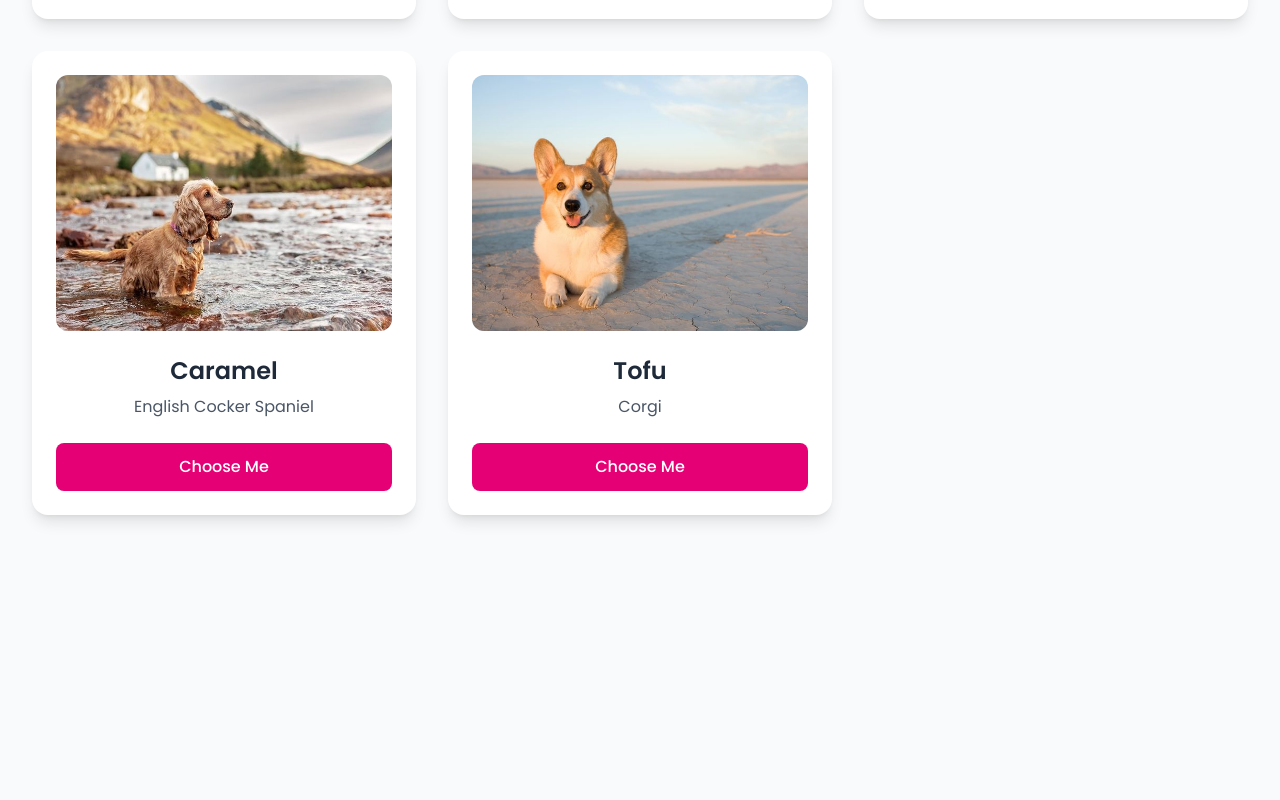
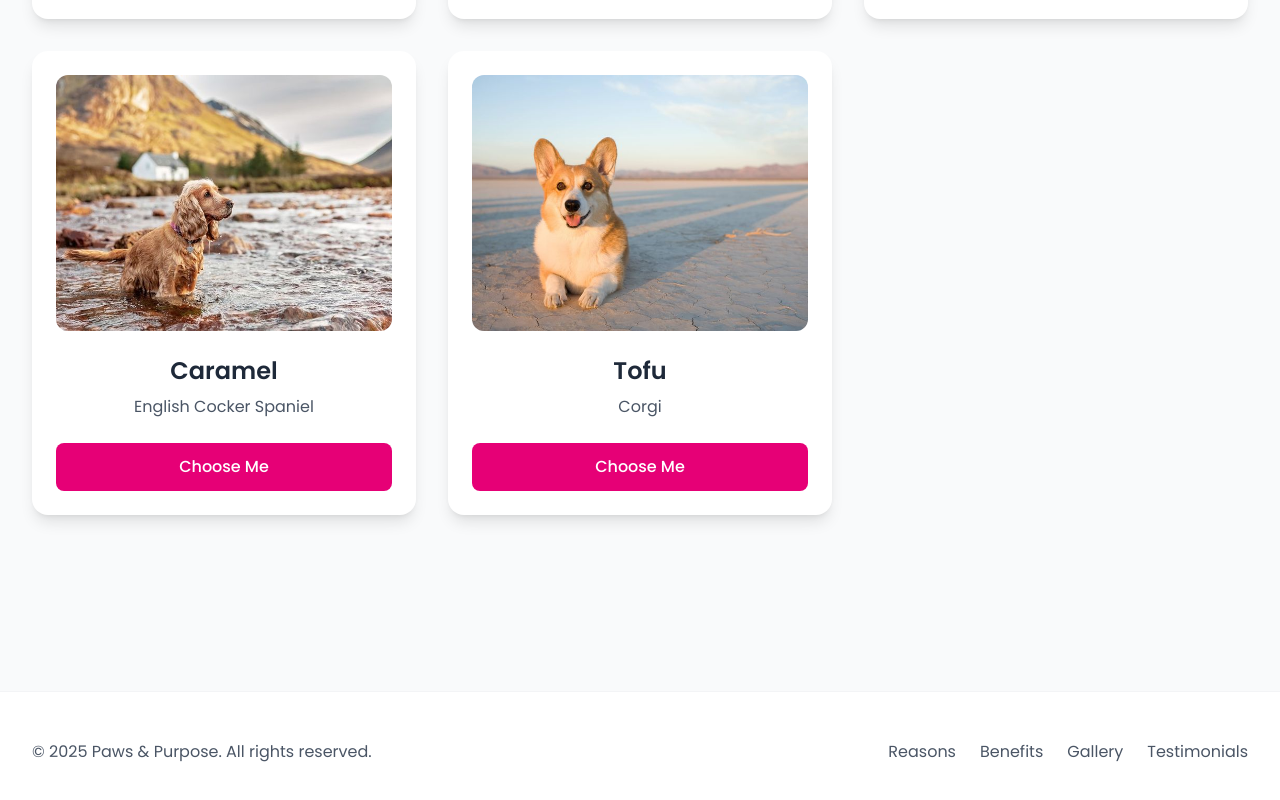
Before and after one commit to gabriellamsa/paws-and-purpose, a Next.js app: page /adopt in a window 1280 px wide. Shown: the part 709-1509 px from the top of the page. Before the commit the page ends 1320 px from the top, so only its background shows below. Built offline with nearby package versions, Linux system fonts and the light colour scheme.

Commit message:
feat: create Footer component with smooth scroll links

```diff
--- a/src/app/layout.tsx
+++ b/src/app/layout.tsx
@@ -2,6 +2,7 @@
 import { Poppins } from "next/font/google";
 import "./globals.css";
 import ScrollToTop from "@/components/helper/ScrollToTop";
+import Footer from "@/components/home/Footer";
 
 const font = Poppins({
   weight: ["100", "200", "300", "400", "500", "600", "700", "800", "900"],
@@ -25,6 +26,7 @@
         <div className="min-h-screen flex flex-col">
           {children}
           <ScrollToTop />
+          <Footer />
         </div>
       </body>
     </html>
--- /dev/null
+++ b/src/components/home/Footer.tsx
@@ -0,0 +1,47 @@
+"use client";
+
+import Link from "next/link";
+
+export default function Footer() {
+  return (
+    <footer className="bg-white border-t border-gray-100 mt-20">
+      <div className="max-w-7xl mx-auto px-4 sm:px-6 lg:px-8 py-12">
+        <div className="flex flex-col md:flex-row justify-between items-center space-y-6 md:space-y-0">
+          <div className="text-center md:text-left">
+            <p className="text-gray-600">
+              &copy; {new Date().getFullYear()} Paws & Purpose. All rights
+              reserved.
+            </p>
+          </div>
+
+          <div className="flex space-x-6">
+            <Link
+              href="#reasons"
+              className="text-gray-600 hover:text-pink-600 transition-colors duration-200"
+            >
+              Reasons
+            </Link>
+            <Link
+              href="#benefits"
+              className="text-gray-600 hover:text-pink-600 transition-colors duration-200"
+            >
+              Benefits
+            </Link>
+            <Link
+              href="#gallery"
+              className="text-gray-600 hover:text-pink-600 transition-colors duration-200"
+            >
+              Gallery
+            </Link>
+            <Link
+              href="#testimonials"
+              className="text-gray-600 hover:text-pink-600 transition-colors duration-200"
+            >
+              Testimonials
+            </Link>
+          </div>
+        </div>
+      </div>
+    </footer>
+  );
+}
```
